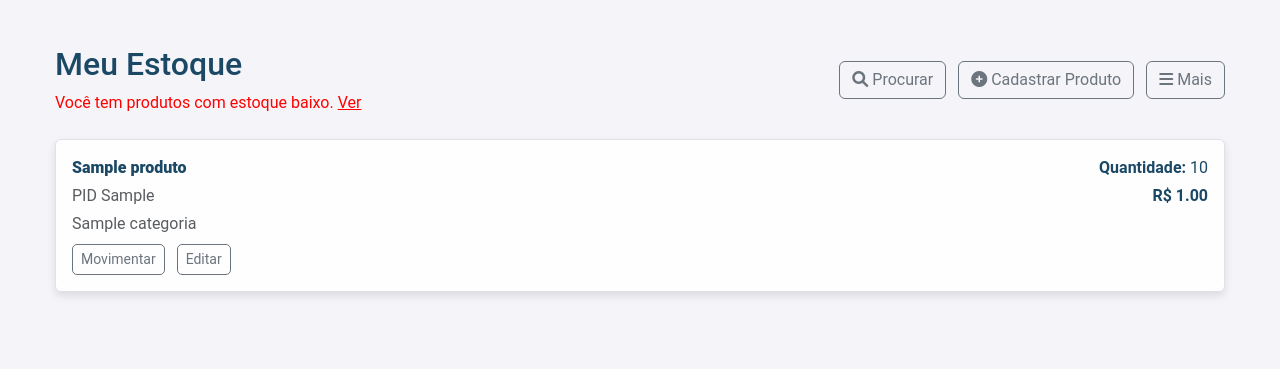
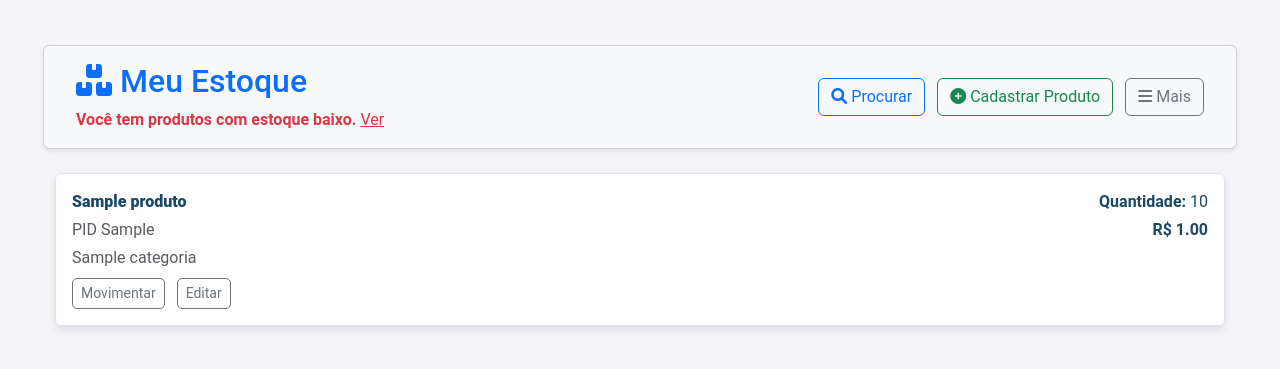
Before and after one commit to Alejandroo19/Crud-A3, a Django app: page / in a window 1280 px wide. Shown: the top 369 px of the page. Run offline with Django 5.2, Linux system fonts and the light colour scheme; tables that the repository leaves empty hold one stand-in row (values such as "Sample post"); some libraries are stand-ins or nearby versions.

Commit message:
2.0.4 commit

```diff
--- a/Crud/produtos/templates/produtos/lista_produtos.html
+++ b/Crud/produtos/templates/produtos/lista_produtos.html
@@ -152,27 +152,75 @@ footer {
     padding: 10px 0;
     margin-top: 30px;
 }
+/* Título com Fundo Personalizado */
+.title-container {
+    background-color: #007bff; /* Azul primário */
+    color: #ffffff;
+    border-radius: 10px;
+    padding: 20px;
+    margin-bottom: 20px;
+    box-shadow: 0 4px 15px rgba(0, 0, 0, 0.1);
+    text-align: center;
+}
+
+.title-container h1 {
+    font-size: 2.5rem;
+    font-weight: bold;
+    margin-bottom: 10px;
+}
+
+.title-container i {
+    color: #d6e4f0; /* Azul claro suave */
+    margin-right: 10px;
+}
+
+/* Alerta Estoque Baixo */
+.title-container p {
+    font-size: 1.1rem;
+    color: #ffdddd; /* Vermelho claro */
+}
+
+.title-container p a {
+    color: #ffdddd;
+    font-weight: bold;
+    text-decoration: underline;
+    transition: color 0.3s ease;
+}
+
+.title-container p a:hover {
+    color: #ffffff;
+    text-decoration: none;
+}
+.row {
+    background-color: #f8f9fa; /* Fundo leve */
+    border: 1px solid #d1d1d1; /* Borda cinza claro */
+    border-radius: 8px; /* Bordas arredondadas */
+    padding: 20px;
+    box-shadow: 0 2px 8px rgba(0, 0, 0, 0.1); /* Sombra suave */
+}
     </style>
 </head>
 <body>
     <div class="container">
         <!-- Cabeçalho da Página -->
-<div class="row align-items-center mb-4">
+<div class="row align-items-center mb-4 py-3 bg-light rounded shadow-sm">
+    <!-- Título e Alerta -->
     <div class="col-md-6">
-        <h2>Meu Estoque</h2>
+        <h2 class="text-primary mb-2">
+            <i class="fas fa-boxes"></i> Meu Estoque
+        </h2>
         {% if tem_estoque_baixo %}
-        <span style="color: red;">Você tem produtos com estoque baixo.</span>
-    <a href="{% url 'estoque_baixo' %}" style="color: red;">Ver</a>
+        <span class="text-danger fw-bold">Você tem produtos com estoque baixo.</span>
+        <a href="{% url 'estoque_baixo' %}" class="text-danger">Ver</a>
         {% endif %}
     </div>
+
+    <!-- Botões de Ação -->
     <div class="col-md-6 text-end">
-        <!-- Campo de Busca -->
-        <button type="button" class="btn btn-outline-secondary ms-2" data-bs-toggle="modal" data-bs-target="#procurarProdutoModal">
+        <button type="button" class="btn btn-outline-primary ms-2" data-bs-toggle="modal" data-bs-target="#procurarProdutoModal">
             <i class="fas fa-search"></i> Procurar
         </button>
-
-        <!-- Botões Cadastrar Produto e Mais -->
-        <button type="button" class="btn btn-outline-secondary ms-2" data-bs-toggle="modal" data-bs-target="#cadastrarProdutoModal">
+        <button type="button" class="btn btn-outline-success ms-2" data-bs-toggle="modal" data-bs-target="#cadastrarProdutoModal">
             <i class="fas fa-plus-circle"></i> Cadastrar Produto
         </button>
         <button type="button" class="btn btn-outline-secondary ms-2" data-bs-toggle="modal" data-bs-target="#maisModal">
```
